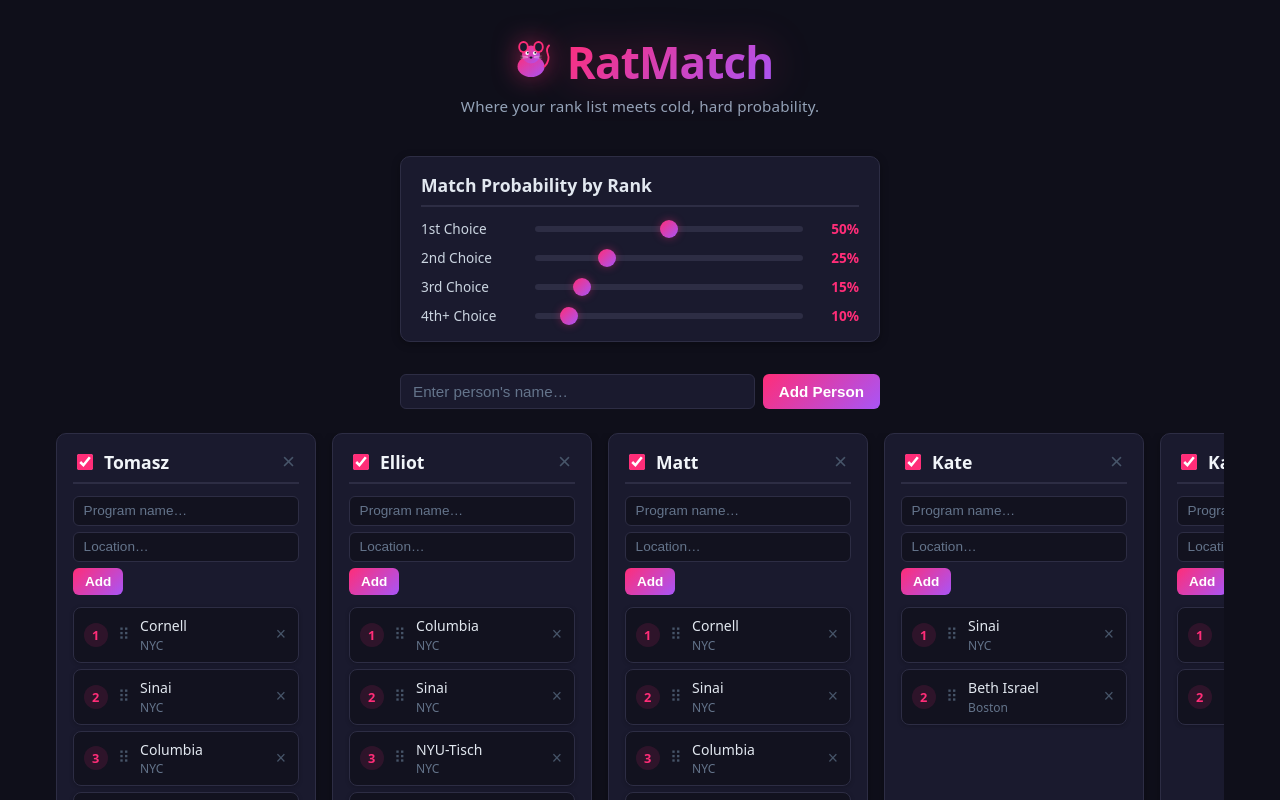
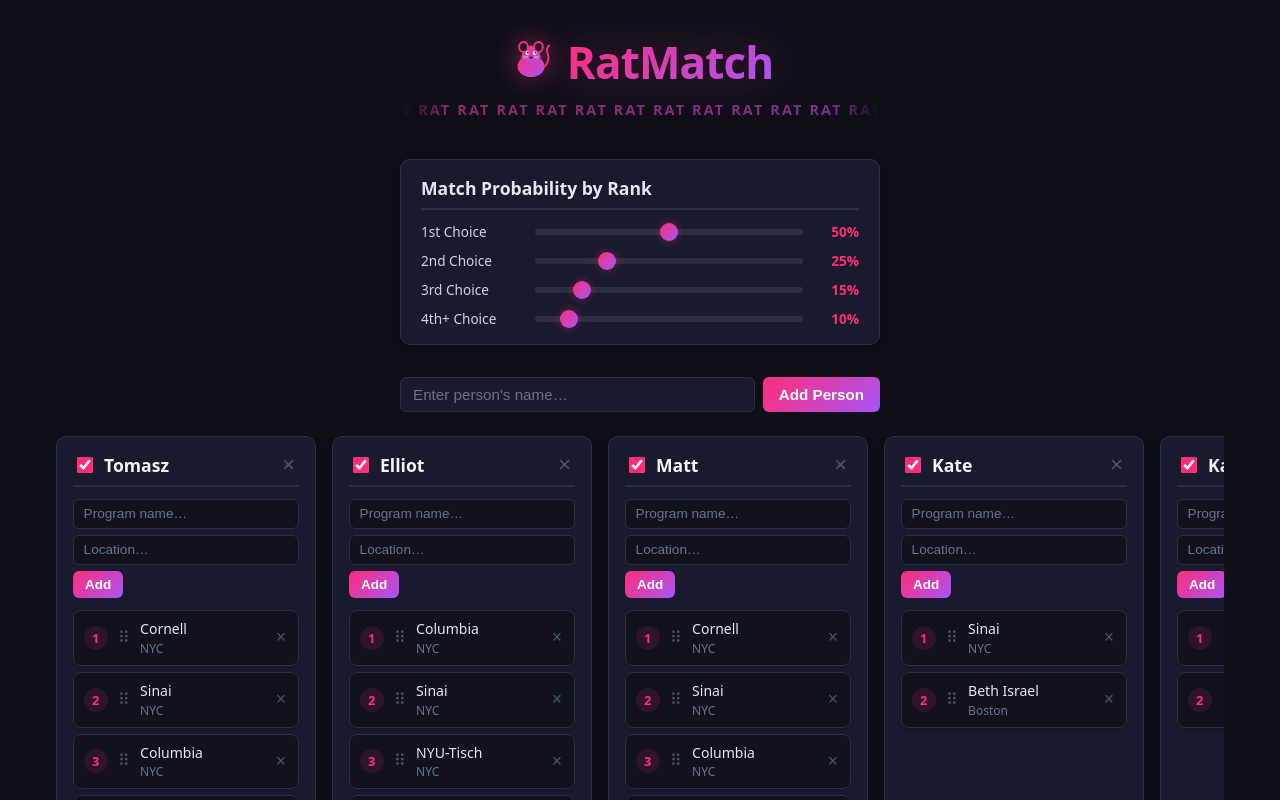
Before and after one commit to ttabernacki/ClaudeTestEnvironment, a React (Vite) app: page / in a window 1280 px wide. Shown: the top 800 px of the page. Built offline with nearby package versions, Linux system fonts and the light colour scheme.

Commit message:
Add ticker tape 'Rat Rat Rat' tagline animation
Scrolling marquee with gradient text and edge fade mask.

https://claude.ai/code/session_01G7jgkVzcUguVmdagV7JX71

```diff
--- a/src/App.css
+++ b/src/App.css
@@ -37,11 +37,39 @@
   filter: drop-shadow(0 0 20px rgba(255, 45, 120, 0.3));
 }
 
-.app-header p {
-  color: #94a3b8;
-  margin: 0.25rem 0 0;
-  font-size: 0.95rem;
-  letter-spacing: 0.01em;
+.ticker-wrap {
+  overflow: hidden;
+  max-width: 480px;
+  margin: 0.5rem auto 0;
+  mask-image: linear-gradient(to right, transparent, black 10%, black 90%, transparent);
+  -webkit-mask-image: linear-gradient(to right, transparent, black 10%, black 90%, transparent);
+}
+
+.ticker {
+  display: flex;
+  white-space: nowrap;
+  animation: ticker-scroll 12s linear infinite;
+}
+
+.ticker span {
+  font-size: 0.9rem;
+  font-weight: 700;
+  letter-spacing: 0.15em;
+  text-transform: uppercase;
+  background: linear-gradient(135deg, #ff2d78, #a855f7);
+  -webkit-background-clip: text;
+  -webkit-text-fill-color: transparent;
+  background-clip: text;
+  opacity: 0.6;
+}
+
+@keyframes ticker-scroll {
+  0% {
+    transform: translateX(0);
+  }
+  100% {
+    transform: translateX(-50%);
+  }
 }
 
 /* ── Probability Sliders ── */
--- a/src/App.jsx
+++ b/src/App.jsx
@@ -603,7 +603,12 @@ function App() {
           <img src={`${import.meta.env.BASE_URL}rat.svg`} alt="RatMatch logo" className="logo-icon" />
           <h1>RatMatch</h1>
         </div>
-        <p>Where your rank list meets cold, hard probability.</p>
+        <div className="ticker-wrap">
+          <div className="ticker">
+            <span>Rat Rat Rat Rat Rat Rat Rat Rat Rat Rat Rat Rat Rat Rat Rat Rat Rat Rat Rat Rat&nbsp;</span>
+            <span>Rat Rat Rat Rat Rat Rat Rat Rat Rat Rat Rat Rat Rat Rat Rat Rat Rat Rat Rat Rat&nbsp;</span>
+          </div>
+        </div>
       </header>
 
       <ProbabilitySliders rankProbs={rankProbs} setRankProbs={setRankProbs} />
```
